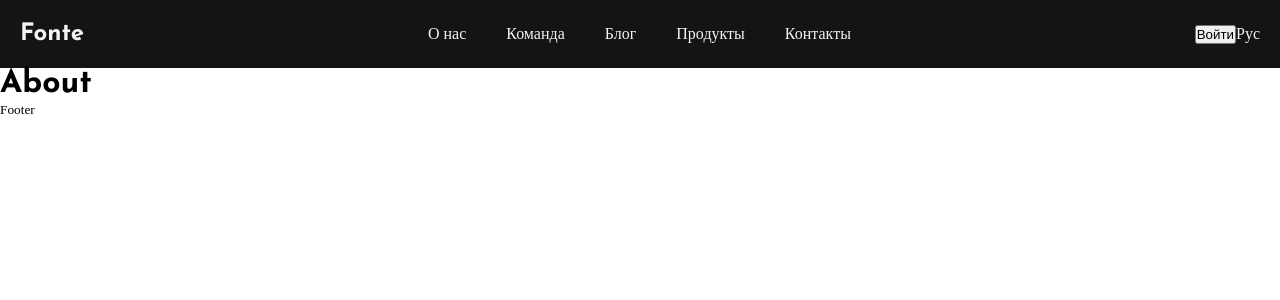
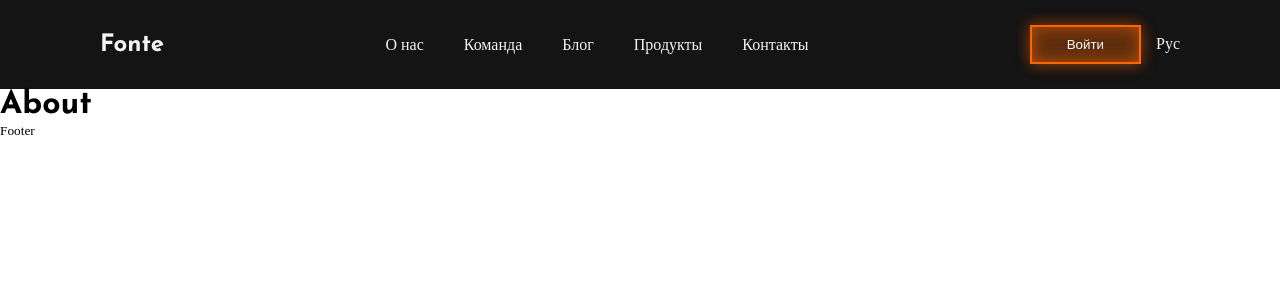
Before and after one commit to AlisherXujanov/Fullstack13, a React (Create React App) app in the folder frontend/: page / in a window 1280 px wide. Shown: the top 300 px of the page. Built offline with nearby package versions, Linux system fonts and the light colour scheme.

Commit message:
navbar is ready

```diff
--- a/frontend/src/components/Navigation/Nav.jsx
+++ b/frontend/src/components/Navigation/Nav.jsx
@@ -14,7 +14,7 @@
                 <Link to={'contacts'}>Контакты</Link>
             </div>
             <div className="right">
-                <button className='btn-warning'>
+                <button className='warning-btn'>
                     Войти
                 </button>
                 <span className='lang-toggler'>
--- a/frontend/src/components/Navigation/style.scss
+++ b/frontend/src/components/Navigation/style.scss
@@ -8,7 +8,7 @@
         justify-content: space-between;
         align-items: center;
         gap: 10px;
-        padding: 15px 20px;
+        padding: 25px 100px;
 
         * {
             display: inline-block;
@@ -24,6 +24,9 @@
         .middle {
         }
         .right {
+            button {
+                margin-right: 15px;
+            }
         }
     }
 }
--- a/frontend/src/index.scss
+++ b/frontend/src/index.scss
@@ -1,9 +1,5 @@
-* {
-    margin: 0;
-    padding: 0;
-    box-sizing: border-box;
-    transition: 0.5s;
-}
+@import "./assets/styles/settings";
 
 .warning-btn {
+    @extend %warning-btn;
 }
```
